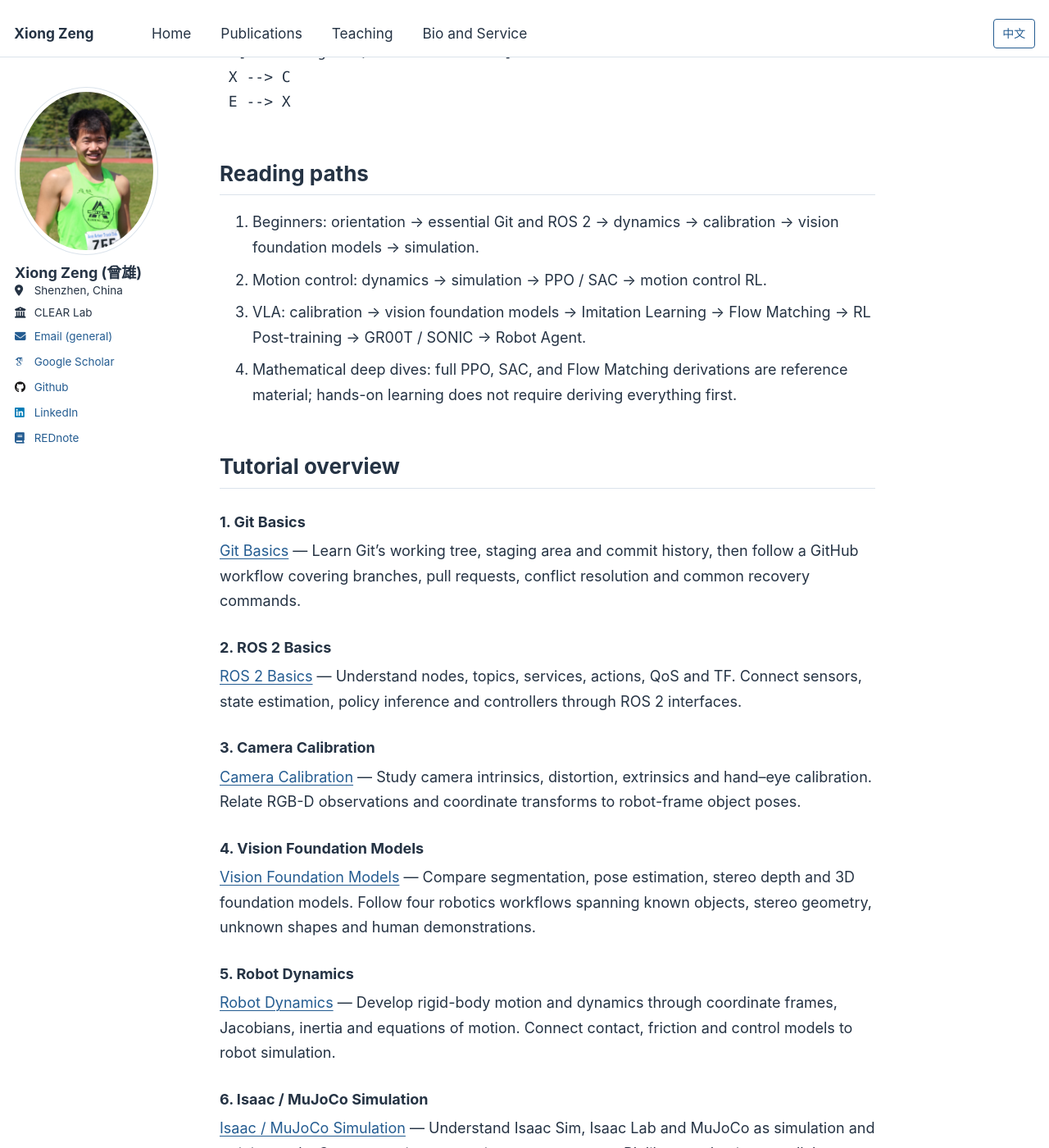
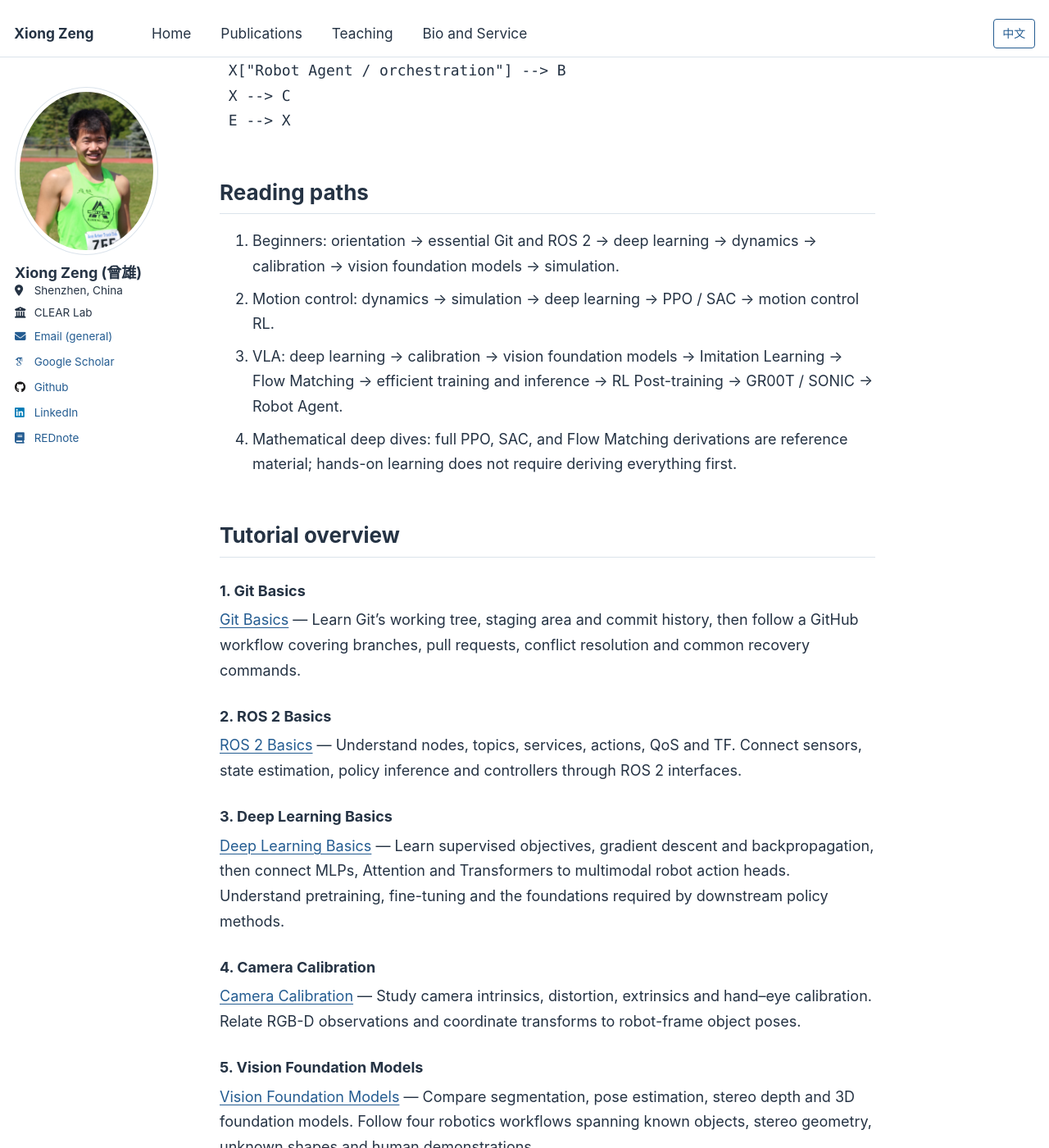
Before and after one commit to zengxiong111/zengxiong.github.io, a Jekyll site: the page built from files/COURSE_MAP_EN.md, in a window 1280 px wide and 1400 px high, scrolled down 1508 px. Shown: the whole window at 82% size. Built offline with Jekyll 4.4.1, drawn with Linux system fonts in a browser that asks for light colours; some web fonts are replaced; our own code applies the rules of GitHub Pages for plain Markdown files; some of the changed text lies outside the part shown.

```diff
--- a/files/COURSE_MAP_EN.md
+++ b/files/COURSE_MAP_EN.md
@@ -2,7 +2,7 @@
 
 [简体中文](COURSE_MAP_ZH.md) | **English** | [PDF](COURSE_MAP_EN.pdf)
 
-Fourteen topics are organized as tools → physics and perception → robot RL → demonstrations and generative policies → systems integration. Long-form derivations remain optional deep dives rather than strict prerequisites.
+Sixteen topics are organized as tools → deep learning → physics and perception → robot RL → demonstrations and generative policies → systems integration. Long-form derivations remain optional deep dives rather than strict prerequisites.
 
 ## Contents
 
@@ -18,10 +18,10 @@
 | Module | Topics | Outcome |
 |---|---|---|
 | 0. Orientation | Systems map and guide | Explain perception–policy–control loops |
-| 1. Tools | Git, ROS 2 | Manage code and understand ROS communication and TF |
+| 1. Tools and neural foundations | Git, ROS 2, Deep Learning Basics | Manage code, ROS interfaces and neural-network learning |
 | 2. Physics and perception | Dynamics, calibration, vision foundation models, Isaac / MuJoCo | Relate physical models, sensors and simulation |
 | 3. Reinforcement learning | Motion RL, PPO, SAC | Design observations, actions, rewards and data collection |
-| 4. Demonstrations and models | Imitation Learning, Flow Matching, RL Post-training, GR00T / SONIC | Learn chunk policies from demonstrations and connect hierarchical controllers |
+| 4. Demonstrations and models | Imitation Learning, Flow Matching, Efficient Training & Inference, RL Post-training, GR00T / SONIC | Learn generative policies and connect efficient inference with hierarchical controllers |
 | 5. Robot Agent integration | Robot Agent planning, tool use, verification and recovery | Orchestrate perception, policy and control for long-horizon tasks |
 
 <a id="map-section-02"></a>
@@ -48,9 +48,9 @@
 
 ## Reading paths
 
-1. Beginners: orientation → essential Git and ROS 2 → dynamics → calibration → vision foundation models → simulation.
-2. Motion control: dynamics → simulation → PPO / SAC → motion control RL.
-3. VLA: calibration → vision foundation models → Imitation Learning → Flow Matching → RL Post-training → GR00T / SONIC → Robot Agent.
+1. Beginners: orientation → essential Git and ROS 2 → deep learning → dynamics → calibration → vision foundation models → simulation.
+2. Motion control: dynamics → simulation → deep learning → PPO / SAC → motion control RL.
+3. VLA: deep learning → calibration → vision foundation models → Imitation Learning → Flow Matching → efficient training and inference → RL Post-training → GR00T / SONIC → Robot Agent.
 4. Mathematical deep dives: full PPO, SAC, and Flow Matching derivations are reference material; hands-on learning does not require deriving everything first.
 
 <a id="map-section-04"></a>
@@ -65,50 +65,58 @@
 
 [ROS 2 Basics](../md/ROS2_Robot_Learning_Tutorial_EN.md) — Understand nodes, topics, services, actions, QoS and TF. Connect sensors, state estimation, policy inference and controllers through ROS 2 interfaces.
 
-### 3. Camera Calibration
+### 3. Deep Learning Basics
+
+[Deep Learning Basics](../md/Deep_Learning_Foundations_EN.md) — Learn supervised objectives, gradient descent and backpropagation, then connect MLPs, Attention and Transformers to multimodal robot action heads. Understand pretraining, fine-tuning and the foundations required by downstream policy methods.
+
+### 4. Camera Calibration
 
 [Camera Calibration](../md/Robot_Camera_Calibration_Tutorial_EN.md) — Study camera intrinsics, distortion, extrinsics and hand–eye calibration. Relate RGB-D observations and coordinate transforms to robot-frame object poses.
 
-### 4. Vision Foundation Models
+### 5. Vision Foundation Models
 
 [Vision Foundation Models](../md/Visual_State_Estimation_EN.md) — Compare segmentation, pose estimation, stereo depth and 3D foundation models. Follow four robotics workflows spanning known objects, stereo geometry, unknown shapes and human demonstrations.
 
-### 5. Robot Dynamics
+### 6. Robot Dynamics
 
 [Robot Dynamics](../md/Robot_Dynamics_Embodied_EN.md) — Develop rigid-body motion and dynamics through coordinate frames, Jacobians, inertia and equations of motion. Connect contact, friction and control models to robot simulation.
 
-### 6. Isaac / MuJoCo Simulation
+### 7. Isaac / MuJoCo Simulation
 
 [Isaac / MuJoCo Simulation](../md/Isaac_MuJoCo_RL_Complete_Guide_EN.md) — Understand Isaac Sim, Isaac Lab and MuJoCo as simulation and training tools. Cover asset import, environment contracts, RL library selection, parallel throughput, deployment interfaces and a Tron2 + Revo3 scene case.
 
-### 7. Motion Control RL
+### 8. Motion Control RL
 
 [Motion Control RL](../md/Embodied_Motion_Control_RL_Tutorial_EN.md) — Study motion tracking, DeepMimic/AMP, universal controllers, teacher–student learning, RMA and residual RL. Connect these methods to legged and dexterous motion, recovery and Sim-to-Real.
 
-### 8. PPO
+### 9. PPO
 
 [PPO](../md/PPO_Complete_Derivation_and_Design_Motivations_English.md) — Derive PPO-Clip and Actor–Critic learning from policy gradients, Bellman targets and GAE. Explain Gaussian policy updates, gradient isolation and asymmetric robot observations.
 
-### 9. SAC
+### 10. SAC
 
 [SAC](../md/SAC_Complete_Derivation_EN.md) — Trace Q-learning, TD/SARSA and DQN toward entropy-regularized RL. Derive soft Bellman equations and modern SAC with twin critics, reparameterization and automatic entropy tuning.
 
-### 10. Imitation Learning
+### 11. Imitation Learning
 
 [Imitation Learning](../md/Data_Imitation_Learning_EN.md) — Introduce BC, DAgger and ACT, then connect Diffusion Policy and Flow Matching to action-chunk generation. Explain temporal ensembling and inference-time versus training-time RTC.
 
-### 11. Flow Matching
+### 12. Flow Matching
 
 [Flow Matching](../md/Flow_Matching_Step_by_Step_Derivation_EN.md) — Derive conditional Flow Matching, velocity fields and the training objective. Explain how ODE integration transforms noise into conditional robot action sequences.
 
-### 12. RL Post-training
+### 13. Efficient Training & Inference
+
+[Efficient Training & Inference](../md/Efficient_Training_Real_Time_Inference_EN.md) — Explain Transformer compute and memory, FlashAttention, training optimizations and valid KV-cache reuse. Connect Flow Matching acceleration, action chunks and RTC to end-to-end VLA latency and continuous robot control.
+
+### 14. RL Post-training
 
 [RL Post-training](../md/RL_Post_Training_EN.md) — Study RL refinement of pretrained Diffusion, Flow Matching and VLA policies. Compare trainable interfaces and Actor–Critic loops, then examine RLinf infrastructure, physical feedback and deployment boundaries.
 
-### 13. GR00T & SONIC
+### 15. GR00T & SONIC
 
 [GR00T & SONIC](../md/System1_System0_GR00T_SONIC_EN.md) — Use GR00T and SONIC to explain System 1/System 0 humanoid control. Connect high-level action chunks, motion representations, whole-body policies and low-level execution.
 
-### 14. Robot Agents
+### 16. Robot Agents
 
 [Robot Agents](../md/Robot_Agent_Workflow_RPent_EN.md) — Distinguish foundation models, coding agents and agent harnesses. Connect RAX exploration, ASPIRE trace repair and RPent toolkits, memory, Flash Mode and the RLinf data flywheel to reusable robot workflows.
```
Also changed, not shown: files/COURSE_MAP_ZH.md (+26 -18 lines), 2 other files.
